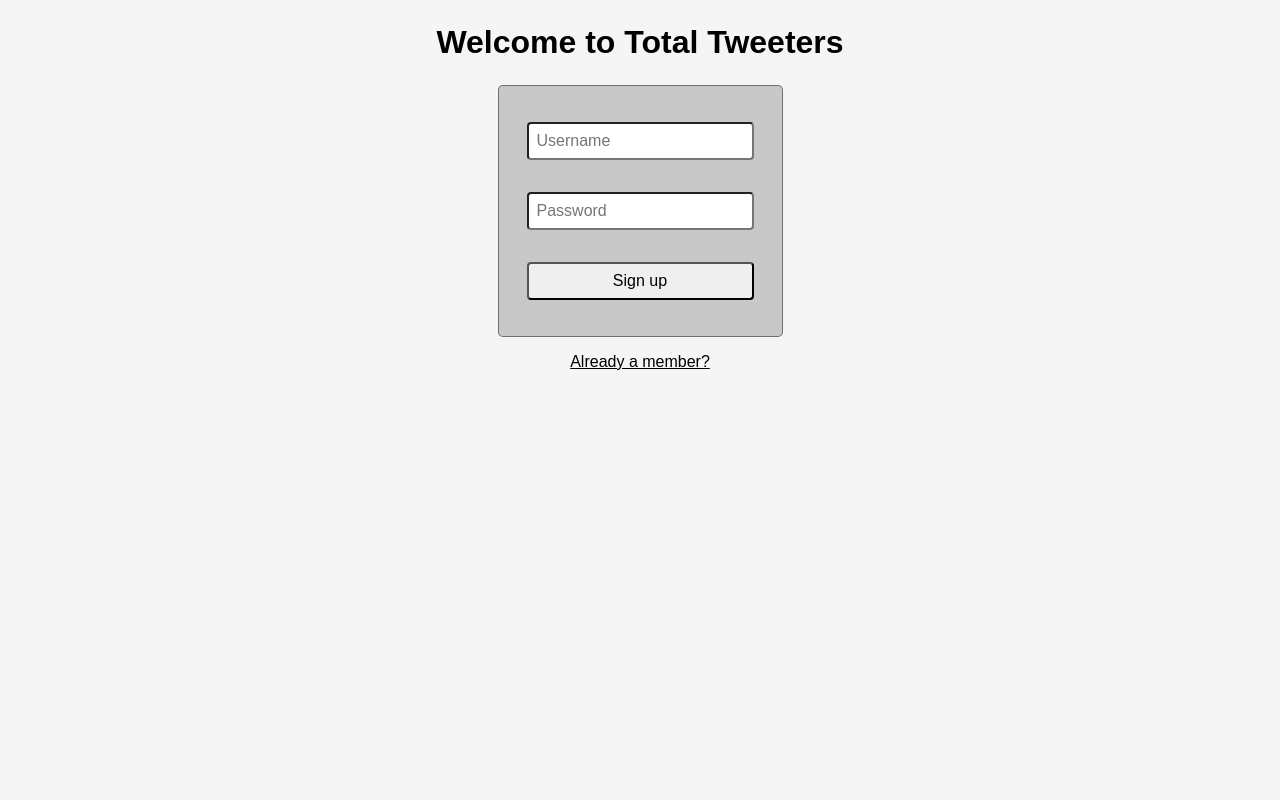
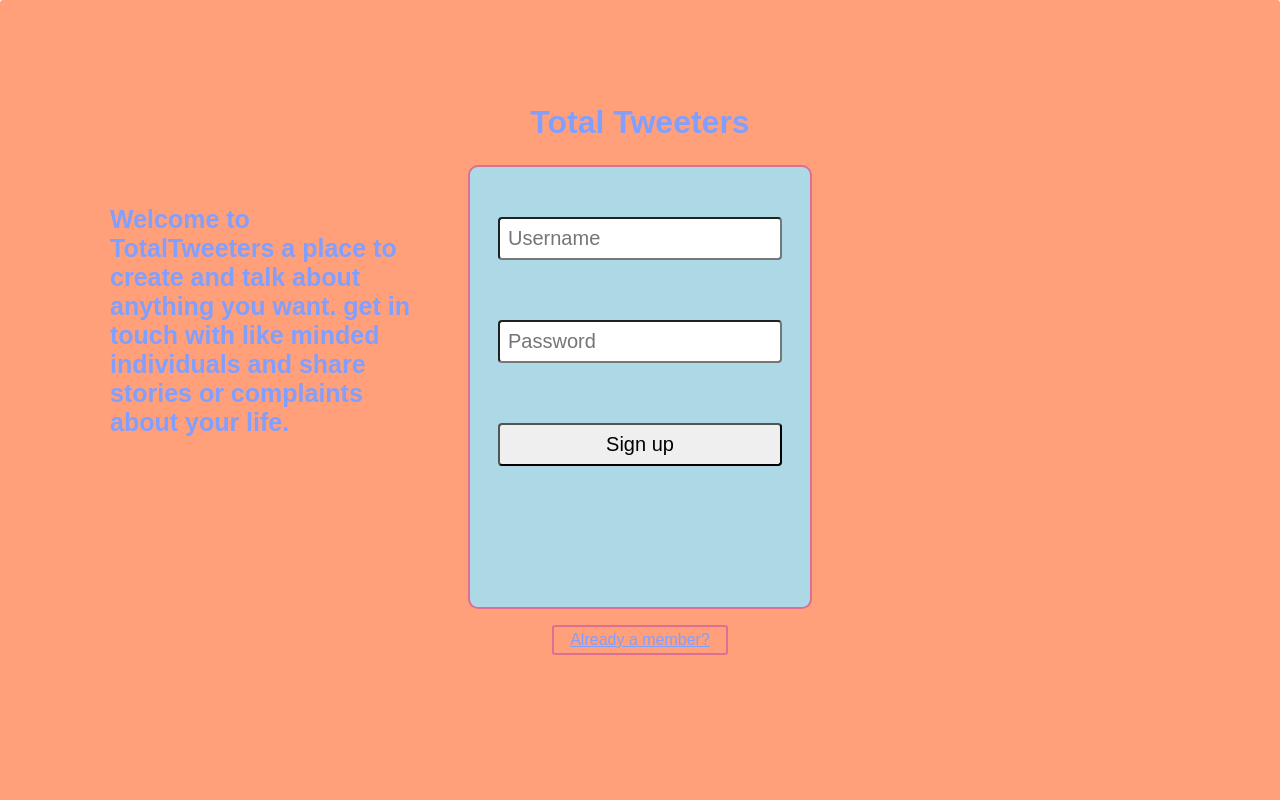
Before and after one commit to chris979235/totalTweeters, a React (Create React App) app in the folder client/: page / in a window 1280 px wide. Shown: the top 800 px of the page. Built offline with nearby package versions, Linux system fonts and the light colour scheme.

Commit message:
profile done

```diff
--- a/client/package.json
+++ b/client/package.json
@@ -9,7 +9,8 @@
     "react": "^16.13.1",
     "react-dom": "^16.13.1",
     "react-router-dom": "^5.2.0",
-    "react-scripts": "3.4.3"
+    "react-scripts": "3.4.3",
+    "styled-components": "^5.2.0"
   },
   "scripts": {
     "start": "react-scripts start",
@@ -32,6 +33,5 @@
       "last 1 safari version"
     ]
   },
-
   "proxy": "http://localhost:9000"
 }
--- a/client/src/components/Auth.js
+++ b/client/src/components/Auth.js
@@ -1,5 +1,6 @@
 import React, { useState, useContext } from 'react'
 import AuthForm from './AuthForm.js'
+import styled from 'styled-components'
 import { UserContext } from '../context/UserProvider.js'
 
 const initInputs = { username: "", password: "" }
@@ -34,8 +35,10 @@ export default function Auth(){
   }
 
   return (
-    <div className="auth-container">
-      <h1>Welcome to Total Tweeters</h1>
+    <Div className="auth-container">
+        <Intro>Welcome to TotalTweeters a place to create and talk about anything you want.
+          get in touch with like minded individuals and share stories or complaints about your life.</Intro>
+      <h1> Total Tweeters</h1>
       { !toggle ?
         <>
           <AuthForm
@@ -45,7 +48,7 @@ export default function Auth(){
             btnText="Sign up"
             errMsg={errMsg}
           />
-          <p onClick={toggleForm}>Already a member?</p>
+          <Button onClick={toggleForm}>Already a member?</Button>
         </>
       :
         <>
@@ -55,10 +58,34 @@ export default function Auth(){
             inputs={inputs}
             btnText="Login"
             errMsg={errMsg}
+            className="authform"
           />
-          <p onClick={toggleForm}>Not a member?</p>
+          <Button onClick={toggleForm}>Not a member?</Button>
         </>
       }
-    </div>
+    </Div>
   )
 }
+
+const Button = styled.p`
+  background: transparent;
+  border-radius: 3px;
+  border: 2px solid palevioletred;
+  color: rgb(128, 159, 255);
+  margin: 0 1em;
+  padding: 0.25em 1em;
+`
+const Div= styled.div`
+  background: lightsalmon;
+  border-radius: 3px;
+  color: rgb(128, 159, 255);
+  padding: 5em 1em;
+`
+
+const Intro=styled.h2`
+width:300px;
+margin-right:95vh;
+margin-top:5em;
+position:absolute;
+font-size:25px;
+`
--- a/client/src/components/AuthForm.js
+++ b/client/src/components/AuthForm.js
@@ -1,4 +1,5 @@
 import React from 'react'
+import styled from 'styled-components'
 
 export default function AuthForm(props){
   const {
--- a/client/src/components/CommentList.js
+++ b/client/src/components/CommentList.js
@@ -8,7 +8,6 @@ export default function CommentList(props) {
   console.log(334455,props)
   return (
     <div>
-      <p>@{username}</p>
 {props.comment.text}
     </div>
   )
--- a/client/src/components/IssueForm.js
+++ b/client/src/components/IssueForm.js
@@ -1,4 +1,6 @@
 import React, {useState} from 'react'
+import styled from 'styled-components'
+
 export default function IssueForm(props) {
 
   const inintInputs={title:'',description:''}
@@ -25,7 +27,7 @@ export default function IssueForm(props) {
   const { title, description } = inputs
   return (
     <div>
-       <form onSubmit={handleSubmit}>
+       <form onSubmit={handleSubmit} className='issueform'>
           <input
             type="text"
             name="title"
@@ -38,7 +40,7 @@ export default function IssueForm(props) {
             value={description}
             onChange={handleChange}
             placeholder='description'/>
-          <button>Add post</button>
+          <button className='butt'>Add post</button>
         </form>
     </div>
   )
--- a/client/src/components/IssueList.js
+++ b/client/src/components/IssueList.js
@@ -1,11 +1,11 @@
 import React from 'react'
-
 export default function IssueList(props) {
 console.log(props,3333333)
 
   return (
-    <div>
-         <h1>{props.issues.title} {props.issues.description}</h1>
+    <div className='issuelist'>
+         <h1>title: {props.issues.title}</h1>
+         <h2>description: {props.issues.description}</h2>
     </div>
   )
 }
--- a/client/src/components/Profile.js
+++ b/client/src/components/Profile.js
@@ -3,6 +3,7 @@ import IssueForm from './IssueForm'
 import IssueList from './IssueList'
 import { UserContext } from '../context/UserProvider.js'
 import { IssueContext } from '../context/IssueProvider'
+
 
 export default function Profile() {
   const {user: {
@@ -21,11 +22,20 @@ export default function Profile() {
   },[])
 
   return (
+    <>
     <div className="profile">
-    <h1>Welcome @{username}! To TotalTweeters</h1>
-    <h3>create a post</h3>
-    <IssueForm addIssue={addIssue}/>
-    {issues.sort((a,b) => b.upvote-a.upvote).map(issues => <IssueList issues={issues} key={issues._id}/>)}
+          <div className='issuegrid'>
+            <p className="yourissues">Your Issues</p>
+            {issues.sort((a,b) => b.upvote-a.upvote).map(issues => <IssueList issues={issues} key={issues._id}/>)}
+            </div>
+      <div className='gridcontainer'>
+        <h1>Welcome @{username}!</h1>
+        <h3>create a post</h3>
+          <div className='issueformholder'>
+              <IssueForm addIssue={addIssue}/>
+          </div>
+      </div>
   </div>
+  </>
   )
 }
--- a/client/src/context/UserProvider.js
+++ b/client/src/context/UserProvider.js
@@ -41,7 +41,7 @@ userAxios.interceptors.request.use(config =>{
       token
     }))
   })
-  .catch(err => handleAuthError(err))
+  .catch(err => handleAuthError(err.response.data.errMsg))
   }
 
   function login(credentials){
@@ -57,7 +57,7 @@ userAxios.interceptors.request.use(config =>{
         token,
       }))
     })
-    .catch(err => handleAuthError(err))
+    .catch(err => handleAuthError(err.response.data.errMsg))
   }
 
 
--- a/client/src/index.js
+++ b/client/src/index.js
@@ -6,6 +6,7 @@ import IssueProvider from './context/IssueProvider'
 import UserProvider from './context/UserProvider.js'
 import CommentsProvider from './context/CommentsProvider'
 import './style.css'
+
 
 ReactDOM.render(
   <BrowserRouter>
--- a/client/src/style.css
+++ b/client/src/style.css
@@ -1,5 +1,4 @@
 * {
-  box-sizing: border-box;
   margin: 0;
   padding: 0;
   font-size: 16px;
@@ -8,9 +7,7 @@
   text-decoration: none;
 }
 
-.app {
-  background-color: #eee9;
-}
+
 
 .navbar {
   display: flex;
@@ -38,64 +35,110 @@
 }
 
 .auth-container > form {
-  border: 1px solid #3339;
   padding: 20px;
-  border-radius: 5px;
-  background-color: #aaa9;
+  background-color: lightblue ;
 
   display: flex;
   flex-direction: column;
+
+  border-radius: 10px;
+  border: 2px solid palevioletred;
+  color: palevioletred;
+  width:300px;
+  height:400px;
 }
 
 .auth-container > form > input {
-  margin: 16px 8px;
+  margin: 30px 8px;
   padding: 8px;
   border-radius: 4px;
+  font-size:20px
 }
 
 .auth-container > form > button {
-  margin: 16px 8px;
+  margin: 30px 8px;
   padding: 8px;
   border-radius: 4px;
+  font-size:20px
 }
 
+/* //////////profile//////////// */
+  .profile{
+    margin-top:10vh;
+    display:grid;
+    grid-template-columns: 1fr 1fr 1fr;
+    height:500px;
+  }
+
+  .gridcontainer{
+    display: grid;
+    justify-items: center;
+    grid-template-rows:10% 10% 60%;
+    height:450px;
+  }
+  .gridcontainer > h1{
+    font-size: 30px;
+    color: rgb(128, 159, 255);
+  }
+  .gridcontainer > h3{
+    font-size: 25px;
+    color:rgb(128, 159, 255);
+  }
 
 
-.public {
-  height: 100vh;
+  .issueformholder{
+    display:grid;
+    padding:10px;
+    background-color: rgb(128, 159, 255);
+    border-radius: 10px;
+  }
+
+ .issueform{
+   grid-column:2/3;
+   display:flex;
+   flex-direction: column;
+   width:300px;
+ }
+ .issueform > input{
+   margin-top:20px;
+   height:50px;
+   border-radius: 10px;
+ }
+ .issueform >button{
+   margin:20px;
+   height: 50px;
+   background-color: rgb(255, 122, 122);
+   border-radius: 10px;
+   color: rgb(78, 99, 161);
+ }
+ .issuelist{
+   display:grid;
+   grid-column: 0/1;
+   margin-top:25px;
+ }
+ .issuegrid{
+   display:block;
+   grid-column:0/1;
+   margin:5px;
+   text-align: center;
+
+ }
+.issuegrid > div{
+  border: 1px solid #000000;
+  border-radius:10px;
+  background-color: rgb(255, 122, 122);
+   color: rgb(78, 99, 161);
 }
+ .issuegrid > div >  h1{
+   margin:5px;
+ }
+ .issuegrid >div >h2{
+   margin: 5px;
+ }
+ .yourissues{
+   font-size:20px;
+   font-style:bold;
+   color: rgb(255, 122, 122);
+ }
 
-.profile {
-  display: flex;
-  flex-direction: column;
-  align-items: center;
-  height: 100vh;
-}
-
-.profile > h1 {
-  margin: 8px;
-  font-size: 2em;
-  text-align: center;
-}
-
-.profile > h3 {
-  margin: 16px 0;
-  text-decoration: underline;
-}
-
-.profile > form {
-  display: flex;
-  flex-direction: column;
-  margin: 16px 0;
-  border: 1px solid #3339;
-  background-color: #aaa9;
-  padding: 16px;
-  border-radius: 5px
-}
-
-.profile > form > input,
-.profile > form > button {
-  margin: 8px 0;
-  padding: 8px;
-  border-radius: 5px
-}
+ /* ////////////////public////////////////////// */
```
Also changed, not shown: 1 other file (tests, documents, lock files or other folders).
